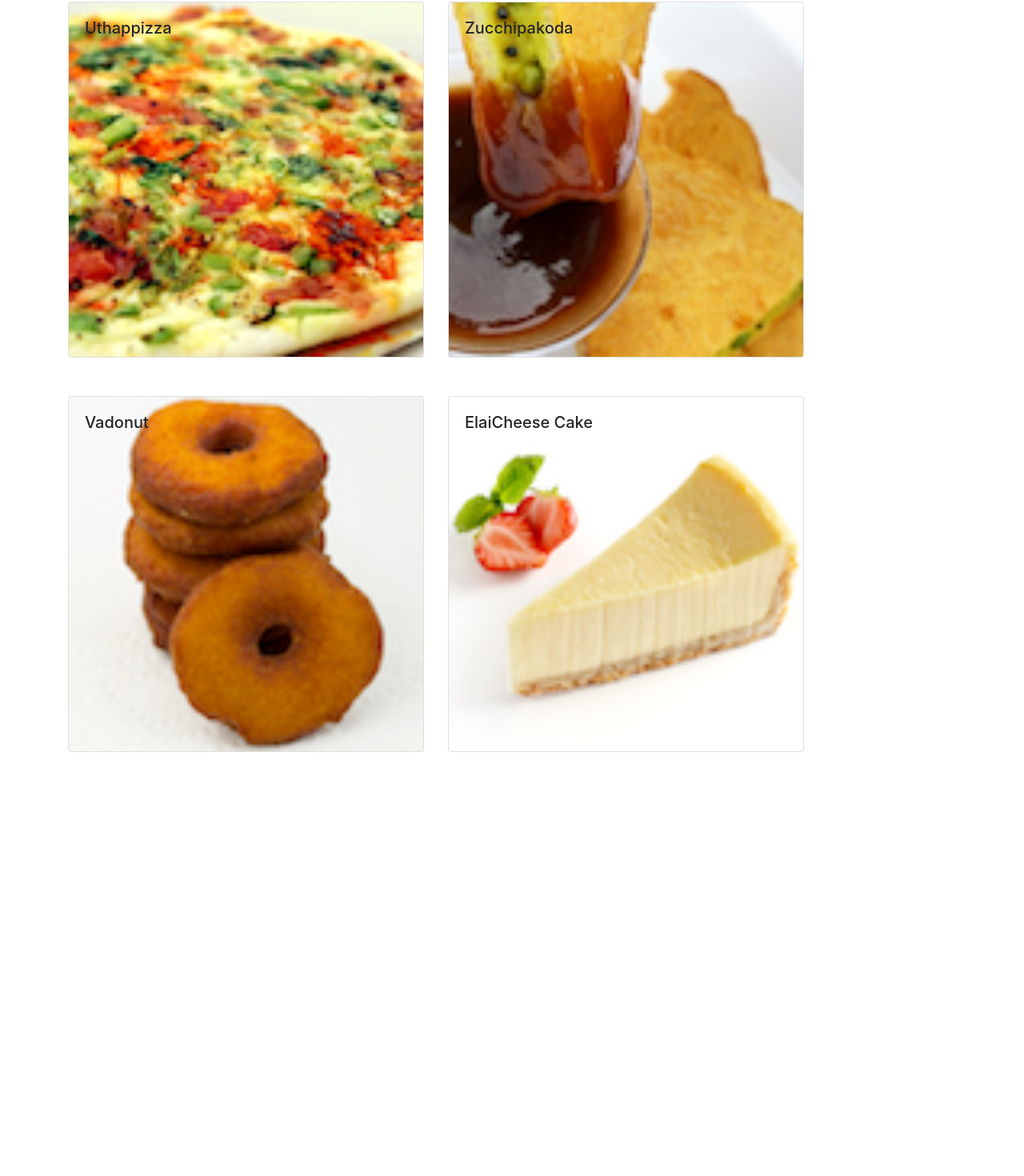
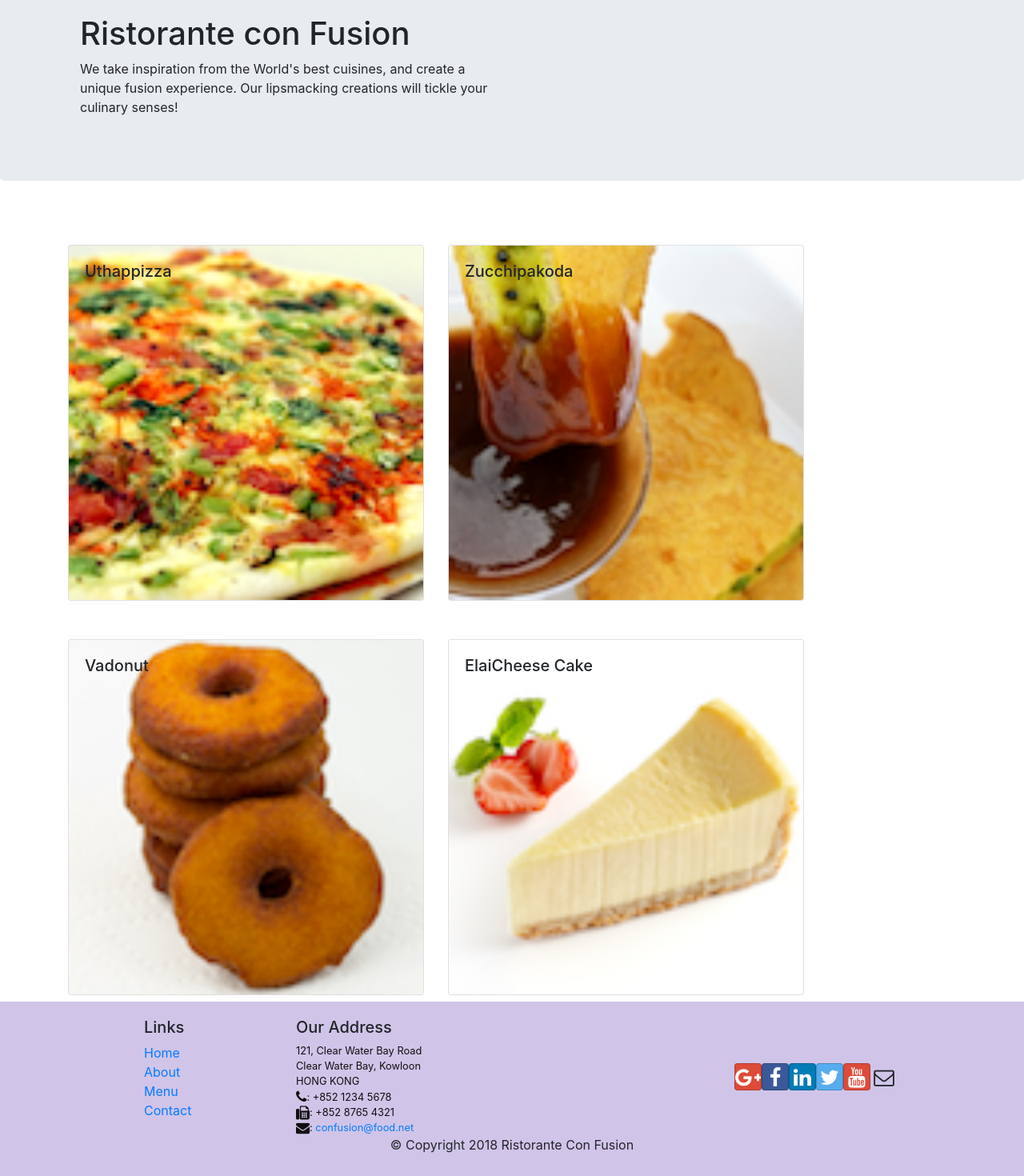
Before and after one commit to mubasherusman/coursera-react-learning, a React (Create React App) app in the folder confusion/: page / in a window 1280 px wide. Shown: the part 102-1572 px from the top of the page at 80% size. Before the commit the page ends 1050 px from the top, so only its background shows below. Built offline with nearby package versions, Linux system fonts and the light colour scheme.

Commit message:
Header and Footer

```diff
--- a/confusion/package.json
+++ b/confusion/package.json
@@ -4,6 +4,8 @@
   "private": true,
   "dependencies": {
     "bootstrap": "^4.1.3",
+    "bootstrap-social": "^5.1.1",
+    "font-awesome": "^4.7.0",
     "react": "^16.6.3",
     "react-dom": "^16.6.3",
     "react-popper": "^1.3.0",
--- /dev/null
+++ b/confusion/src/App.css
@@ -0,0 +1,24 @@
+.row-header{
+    margin:0px auto;
+    padding:0px auto;
+}
+
+.row-content {
+    margin:0px auto;
+    padding: 50px 0px 50px 0px;
+    border-bottom: 1px ridge;
+    min-height:400px;
+}
+
+.footer{
+    background-color: #D1C4E9;
+    margin:0px auto;
+    padding: 20px 0px 20px 0px;
+}
+
+
+address{
+    font-size:80%;
+    margin:0px;
+    color:#0f0f0f;
+}
--- a/confusion/src/App.js
+++ b/confusion/src/App.js
@@ -1,5 +1,7 @@
 import React, { Component } from 'react';
 import Main from './components/MainComponent';
+
+import './App.css'
 
 class App extends Component {
 
--- /dev/null
+++ b/confusion/src/components/Footer.js
@@ -0,0 +1,50 @@
+import React from 'react';
+
+function Footer(props) {
+    return(
+    <div className="footer">
+        <div className="container">
+            <div className="row justify-content-center">
+                <div className="col-4 offset-1 col-sm-2">
+                    <h5>Links</h5>
+                    <ul className="list-unstyled">
+                        <li><a href="#">Home</a></li>
+                        <li><a href="#">About</a></li>
+                        <li><a href="#">Menu</a></li>
+                        <li><a href="contactus.html">Contact</a></li>
+                    </ul>
+                </div>
+                <div className="col-7 col-sm-5">
+                    <h5>Our Address</h5>
+                    <address>
+		              121, Clear Water Bay Road<br />
+		              Clear Water Bay, Kowloon<br />
+		              HONG KONG<br />
+		              <i className="fa fa-phone fa-lg"></i>: +852 1234 5678<br />
+		              <i className="fa fa-fax fa-lg"></i>: +852 8765 4321<br />
+		              <i className="fa fa-envelope fa-lg"></i>: <a href="mailto:confusion@food.net">
+                         confusion@food.net</a>
+                    </address>
+                </div>
+                <div className="col-12 col-sm-4 align-self-center">
+                    <div className="text-center">
+                        <a className="btn btn-social-icon btn-google" href="http://google.com/+"><i className="fa fa-google-plus"></i></a>
+                        <a className="btn btn-social-icon btn-facebook" href="http://www.facebook.com/profile.php?id="><i className="fa fa-facebook"></i></a>
+                        <a className="btn btn-social-icon btn-linkedin" href="http://www.linkedin.com/in/"><i className="fa fa-linkedin"></i></a>
+                        <a className="btn btn-social-icon btn-twitter" href="http://twitter.com/"><i className="fa fa-twitter"></i></a>
+                        <a className="btn btn-social-icon btn-google" href="http://youtube.com/"><i className="fa fa-youtube"></i></a>
+                        <a className="btn btn-social-icon" href="mailto:"><i className="fa fa-envelope-o"></i></a>
+                    </div>
+                </div>
+            </div>
+            <div className="row justify-content-center">
+                <div className="col-auto">
+                    <p>© Copyright 2018 Ristorante Con Fusion</p>
+                </div>
+            </div>
+        </div>
+    </div>
+    )
+}
+
+export default Footer;
--- /dev/null
+++ b/confusion/src/components/Header.js
@@ -0,0 +1,28 @@
+import React, { Fragment } from 'react';
+import { Navbar, NavbarBrand, Jumbotron } from 'reactstrap';
+
+const Header = () => {
+
+    return (
+        <Fragment>
+            <Navbar color="primary" dark>
+                <div className="container">
+                    <NavbarBrand href="/">Resturent</NavbarBrand>
+                </div>
+            </Navbar>
+            <Jumbotron>
+                <div  className="container">
+                    <div className="row row-header">
+                        <div className="col-12 col-sm-6">
+                            <h1>Ristorante con Fusion</h1>
+                            <p>We take inspiration from the World's best cuisines, and create a unique fusion experience. Our lipsmacking creations will tickle your culinary senses!</p>
+                        </div>
+                    </div>
+                </div>
+            </Jumbotron>
+        </Fragment>
+    )
+
+}
+
+export default Header;
--- a/confusion/src/components/MainComponent.js
+++ b/confusion/src/components/MainComponent.js
@@ -1,7 +1,9 @@
-import React ,{Component, Fragment} from 'react'
-import {Navbar,NavbarBrand} from 'reactstrap'
+import React ,{Component, Fragment} from 'react';
+import Header from './Header';
 import Menu from './Menu';
 import DishDetail from './DishDetail';
+import Footer from './Footer';
+
 import {DISHES} from '../shared/dishes';
 
 class Main extends Component {
@@ -26,13 +28,10 @@
     render(){
         return (
             <Fragment>
-               <Navbar color="primary" dark>
-                    <div className="container">
-                        <NavbarBrand href="/">Resturent</NavbarBrand>
-                    </div>
-                </Navbar>
+                <Header />
                 <Menu dishes={this.state.dishes} onClick={(dishId) => this.onDishSelection(dishId)}/>
                 <DishDetail selectedDish={this.getDishById(this.state.selectedDishId)} />
+                <Footer />
             </Fragment>
         )
     }
--- a/confusion/src/index.js
+++ b/confusion/src/index.js
@@ -1,6 +1,8 @@
 import React from 'react';
 import ReactDOM from 'react-dom';
 import 'bootstrap/dist/css/bootstrap.min.css';
+import 'font-awesome/css/font-awesome.min.css';
+import 'bootstrap-social/bootstrap-social.css';
 import './index.css';
 import App from './App';
 import * as serviceWorker from './serviceWorker';
```
Also changed, not shown: 1 other file (tests, documents, lock files or other folders).
